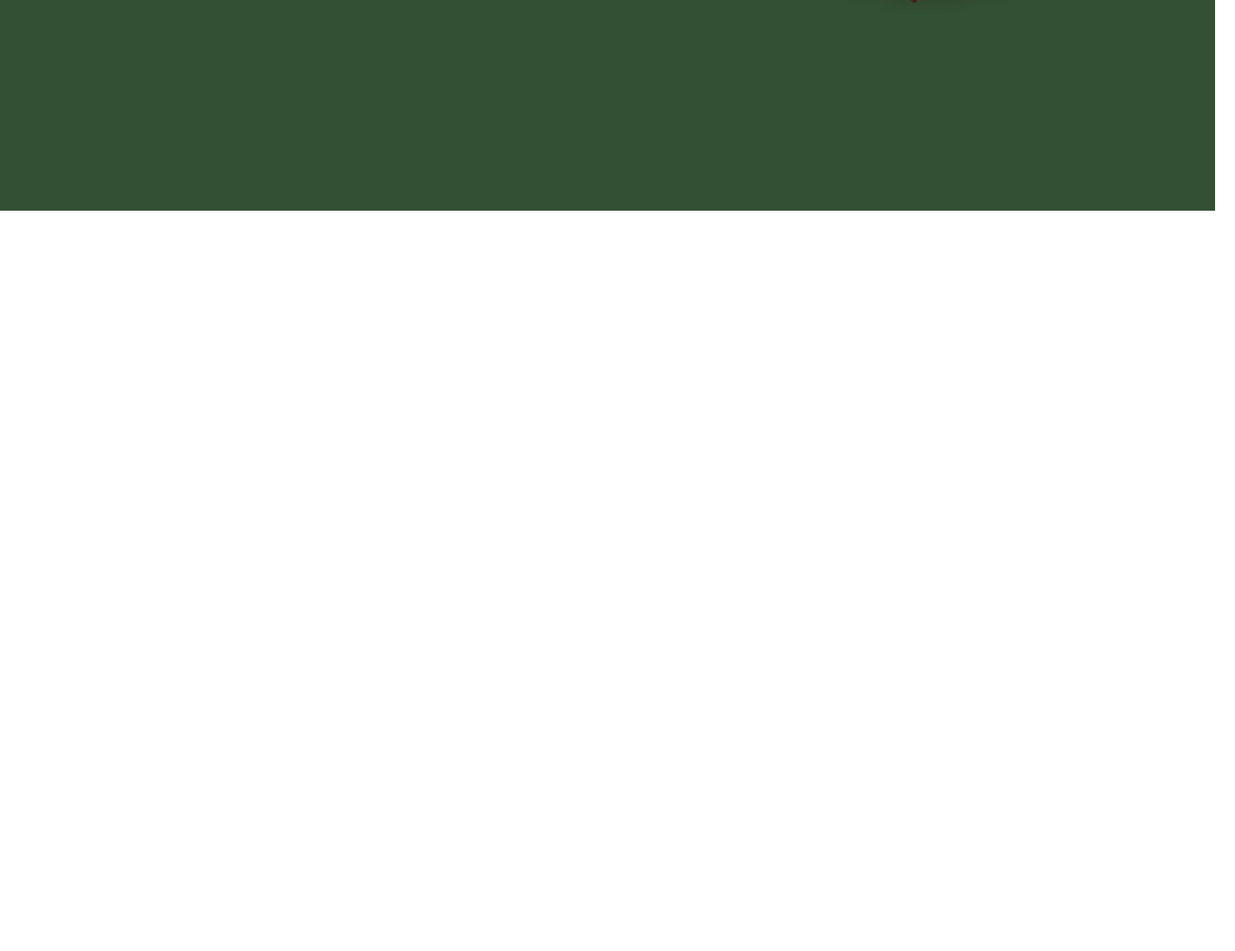
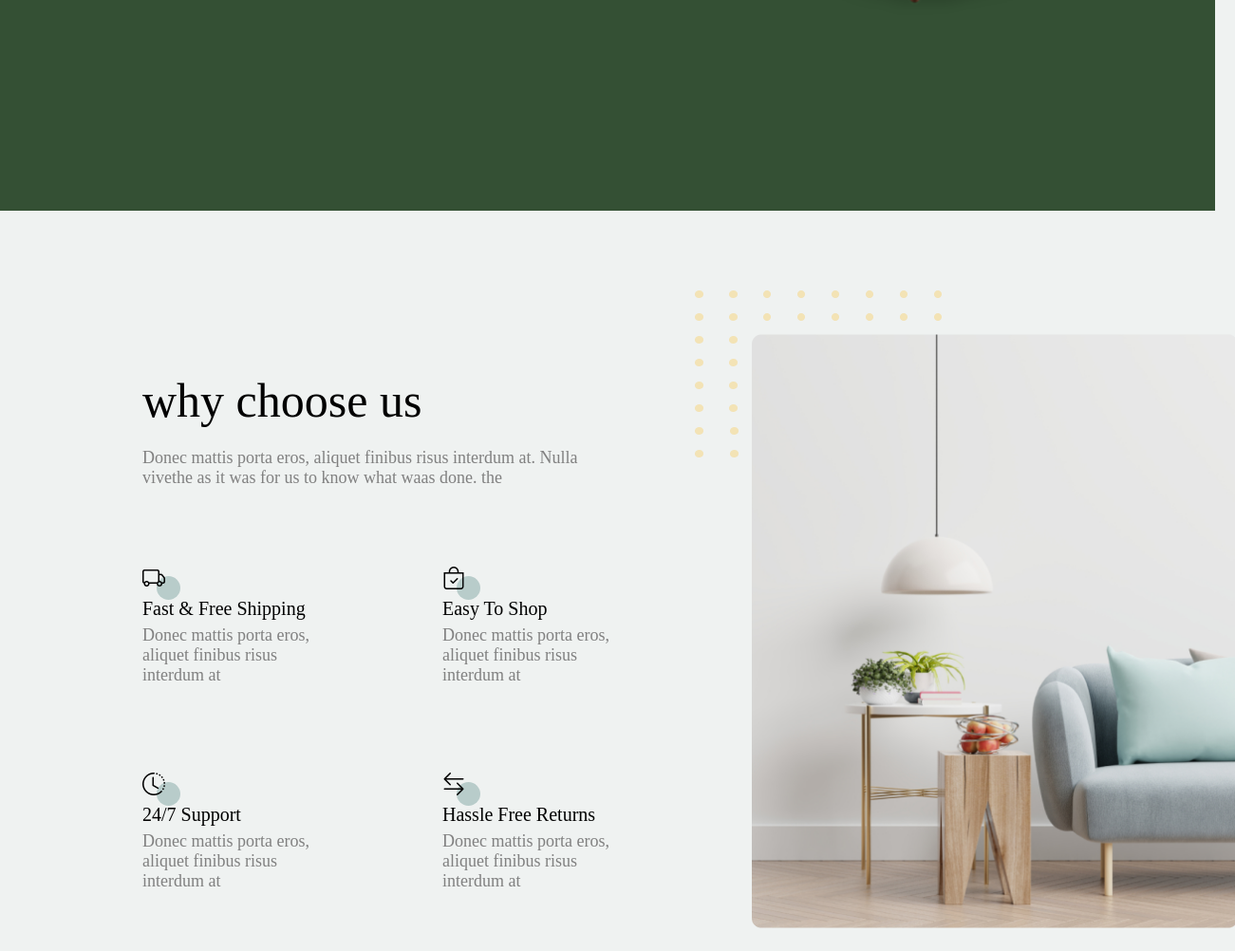
Before and after one commit to Marwa-221b/MAM-project, a plain HTML site: page index.html in a window 1280 px wide. Shown: the part 578-1580 px from the top of the page at 95% size, 1301 px wide, since content can reach past the window. Before the commit the page ends 800 px from the top, so only its background shows below. Drawn offline with nearby package versions, Linux system fonts and the light colour scheme.

Commit message:
mariam commit section3 css-done

```diff
--- a/css/style.css
+++ b/css/style.css
@@ -1,10 +1,17 @@
+@import url("https://cdn.jsdelivr.net/npm/bootstrap-icons@1.3.0/font/bootstrap-icons.css");
+
 * {
     padding: 0px;
     margin: 0px;
     box-sizing: border-box;
+    z-index: 0;
 }
 
-.header{
+body {
+    background-color: #EFF2F1;
+}
+
+.header {
     width: 100%;
     height: 80px;
     z-index: 5;
@@ -12,19 +19,23 @@
     color: aliceblue;
     position: fixed;
 }
-.head-content{
+
+.head-content {
     display: flex;
     justify-content: space-between;
     align-items: center;
+
 }
-.head-content #h-logo img{
+
+.head-content #h-logo img {
     width: 120px;
     height: 120px;
     margin-left: 100px;
     padding-bottom: 15px;
 
 }
-.header #span1{
+
+.header #span1 {
     color: aliceblue;
     font-size: 30px;
     font-weight: bold;
@@ -32,30 +43,36 @@
     font-family: sans-serif;
 
 }
-.head-content p{
+
+.head-content p {
     margin-top: 20px;
     margin-left: 100px;
     font-weight: bold;
     font-size: 25px;
     color: rgb(80, 44, 44);
 }
+
 .header nav {
     display: flex;
 
 }
-.header nav .elements{
+
+.header nav .elements {
     margin: 5px;
     margin-left: 50px;
     margin-bottom: 18px;
 }
-.header nav .elements li{
+
+.header nav .elements li {
     position: relative;
     display: inline;
     margin: 10px;
     margin-left: 20px;
     padding: 3px 3px;
 }
-.header nav .elements li::after,.header nav .elements li::before{
+
+.header nav .elements li::after,
+.header nav .elements li::before {
     content: "";
     position: absolute;
     border-style: solid;
@@ -63,76 +80,91 @@
     top: 0;
     transition: transform 0.2s;
 }
-.header nav .elements li::after{
+
+.header nav .elements li::after {
     border-width: 2px 0;
     height: 80%;
     width: 100%;
     transform: scale3d(0, 1, 1);
     transform-origin: left;
 }
-.header nav .elements li::before{
-    border-width: 0 2px ;
+
+.header nav .elements li::before {
+    border-width: 0 2px;
     height: 80%;
     width: 100%;
     transform: scale3d(1, 0, 1);
 
 }
-.header nav .elements li:hover::before{
+
+.header nav .elements li:hover::before {
     transform: scale3d(1, 1, 1);
 }
-.header nav .elements li:hover::after{
+
+.header nav .elements li:hover::after {
     transform: scale3d(1, 1, 1);
-    transition-delay:0.2s ;
+    transition-delay: 0.2s;
 
 }
-.header nav #links{
+
+.header nav #links {
     margin-left: 300px;
     background-color: rgb(170, 165, 165);
     margin-right: 20px;
     border-radius: 15px;
 
 }
+
 .header nav ul {
     display: flex;
     list-style: none;
 }
 
-.header nav #links li a{
+.header nav #links li a {
     font-family: sans-serif;
     margin: 25px;
     color: rgb(245, 240, 250);
     display: block;
 
 }
-.head-content nav #userinfo{
+
+.head-content nav #userinfo {
     display: flex;
 }
-.head-content nav #userinfo #user{
+
+.head-content nav #userinfo #user {
     text-decoration: none;
     margin-left: 10px;
     color: rgb(28, 28, 238);
 }
-.head-content nav #userinfo #logout{
+
+.head-content nav #userinfo #logout {
     margin-left: 10px;
     margin-right: 20px;
 }
-.head-content nav #userinfo #user ,.head-content nav #userinfo #logout{
+
+.head-content nav #userinfo #user,
+.head-content nav #userinfo #logout {
     color: rgb(148, 148, 223);
 }
-.head-content nav #userinfo i{
+
+.head-content nav #userinfo i {
     margin-left: 10px;
     font-size: 25px;
     cursor: pointer;
     color: rgb(91, 173, 91);
 }
-.head-content nav #userinfo li{
+
+.head-content nav #userinfo li {
     margin: 5px;
 }
-.head-content nav #userinfo #lastli{
+
+.head-content nav #userinfo #lastli {
     margin-top: 12px;
 }
+
 /* ///////////////////////////////////sec1//////////////////////////////// */
-.sec1{
+.sec1 {
     width: 100%;
     height: 100vh;
     background-image: url(../images/back3.jpg);
@@ -140,31 +172,35 @@ transform-origin: left;
     background-size: cover;
     position: relative;
 }
-.overlay{
+
+.overlay {
     position: absolute;
     width: 100%;
     height: 100vh;
-    background-color: rgba(156, 153, 153,0.5);
+    background-color: rgba(156, 153, 153, 0.5);
 
 }
-.sec1 .contanier{
+
+.sec1 .contanier {
     position: absolute;
     background-color: rgb(88, 88, 88);
     top: 50%;
     left: 50%;
-    transform: translate(-50%,-50%);
+    transform: translate(-50%, -50%);
     width: 500px;
     min-height: 200px;
     text-align: center;
     border-radius: 5%;
     padding: 15px;
 }
-.sec1 .contanier h2{
+
+.sec1 .contanier h2 {
     font-weight: bold;
     font-size: 25px;
     color: aliceblue;
 }
-.sec1 .contanier input{
+
+.sec1 .contanier input {
     display: block;
     width: 100%;
     margin: 5px 0px;
@@ -173,37 +209,44 @@ transform-origin: left;
     outline: none;
 
 }
-.sec1 .contanier a{
+
+.sec1 .contanier a {
     color: rgb(45, 45, 143);
 }
-.sec1 .contanier input[type=submit]{
+
+.sec1 .contanier input[type=submit] {
     background-color: rgb(29, 65, 29);
     border: none;
     color: aliceblue;
 }
+
 /* //////////////////////////////////////////////sec2/////////////////////////////// */
-.section1{
+.section1 {
     position: relative;
-    background-color:rgb(52, 80, 52);
+    background-color: rgb(52, 80, 52);
     height: 100vh;
 
 }
-.section1 .img-f{
+
+.section1 .img-f {
     position: absolute;
     margin-left: 450px;
     margin-top: 80px;
     z-index: 4;
 }
-.f-images{
+
+.f-images {
     position: relative;
 }
-.section1 .dot-img{
+
+.section1 .dot-img {
     position: absolute;
-  z-index:1 ;
+    z-index: 1;
     margin-top: 150px;
     margin-left: 990px;
 }
-.section1 .f-content{
+
+.section1 .f-content {
     position: absolute;
     z-index: 4;
     margin-top: 250px;
@@ -211,14 +254,16 @@ position: absolute;
     color: aliceblue;
     font-size: 30px;
 }
-.section1 .buttons{
+
+.section1 .buttons {
     position: absolute;
     z-index: 4;
     margin-top: 500px;
     margin-left: 100px;
 
 }
-.section1 #f-btn{
+
+.section1 #f-btn {
     width: 120px;
     height: 50px;
     background-color: rgb(240, 216, 0);
@@ -227,36 +272,148 @@ position: absolute;
     border: none;
     margin-right: 30px;
 }
-.section1 #f1-btn{
+
+.section1 #f1-btn {
     width: 120px;
     height: 50px;
     color: white;
-    background-color: rgba(55, 62, 68,0);
-    border-radius: 100px ;
-    border:1px solid white;
+    background-color: rgba(55, 62, 68, 0);
+    border-radius: 100px;
+    border: 1px solid white;
 
 
 }
-@media(max-width:1000px){
-   .header #span1{
+
+/* //////////////////////////////////////////////sec3/////////////////////////////// */
+
+.section3 .grid_text {
+    font-size: 18px;
+    color: gray;
+    padding: 0px 10px 10px 50px;
+
+}
+
+.section3 .grid_text::first-line {
+    font-size: 20px;
+    font-weight: 500;
+    color: black;
+    line-height: 35px;
+    text-transform: capitalize;
+}
+
+.section3 #head {
+    grid-area: head;
+    font-size: 18px;
+    color: gray;
+    padding: 120px 50px 0px 50px;
+
+}
+
+.section3 #head::first-line {
+    font-size: 50px;
+    font-weight: 500;
+    color: black;
+    line-height: 100px;
+}
+
+.section3 #transport {
+    grid-area: transp;
+}
+
+.section3 #shop {
+    grid-area: shop;
+}
+
+.section3 #support {
+    grid-area: supp;
+}
+
+.section3 #hassle {
+    grid-area: hass;
+}
+
+.section3 .img_container3 {
+    grid-area: image;
+    position: relative;
+    width: 35vw;
+    height: 90vh;
+
+}
+
+.section3 .why_chu_img {
+    height: 87%;
+    z-index: 0;
+    position: absolute;
+    top: 100px;
+    left: 60px;
+
+
+}
+
+.section3 img.dots1 {
+    z-index: -1;
+    position: absolute;
+    top: 54px;
+
+}
+
+.section3 .grid_container_sec3 {
+    display: grid;
+    grid-template-areas:
+        "head head image"
+        "transp shop image"
+        "supp hass image";
+    margin: 30px 100px 30px 100px;
+    gap: 50px;
+}
+
+.section3 i {
+    display: block;
+    color: black;
+    font-size: x-large;
+    padding: 10px 10px 0px 50px;
+    position: relative;
+    z-index: 1;
+
+}
+
+.section3 .grey_circle {
+    position: absolute;
+    top: 20px;
+    left: 65px;
+    z-index: -1;
+    border-radius: 50%;
+    height: 25px;
+
+
+
+
+}
+
+
+/* //////////////////////////////////////////////media query/////////////////////////////// */
+@media(max-width:1000px) {
+    .header #span1 {
         margin-left: 5px;
     }
 
 
 }
-@media(min-width:100px) and (max-width:700px){
-    .f-images{
+
+@media(min-width:100px) and (max-width:700px) {
+    .f-images {
 
         margin-left: -300Px;
     }
-    .img-f{
+
+    .img-f {
 
         width: 200px;
         height: 200px;
 
     }
 
-    .f-images .dot-img{
+    .f-images .dot-img {
         width: 100px;
         height: 100px;
 
@@ -264,18 +421,20 @@ position: absolute;
         margin-left: 550px;
     }
 
-    .section1 .f-content{
+    .section1 .f-content {
         margin-top: 300px;
     }
 
-   .header nav .elements{
+    .header nav .elements {
         display: none;
 
     }
-    .head-content #h-logo img{
+
+    .head-content #h-logo img {
         margin-left: 10px;
     }
-    .header #span1{
+
+    .header #span1 {
         margin-left: -50px;
     }
 }
--- a/index.html
+++ b/index.html
@@ -63,7 +63,66 @@
             </div>
 
         </section>
+        <!--------------------------------------------->
+        <section class="section2"></section>
+          <!--------------------------------------------->
+        <section class="section3">
 
+            <div class="grid_container_sec3">
+                <div class="grid_items_h" id="head">
+                    <p>why choose us<br>
+                    Donec mattis porta eros, aliquet finibus risus interdum at. Nulla vivethe as it was for us to know what waas done. the</p>
+                </div>
+
+                <div class="grid_items3" id="transport">
+                    <i class="bi bi-truck">   <img src="images\Rectangle 10.png" class="grey_circle"  alt="grey circle"></i>
+
+                    <p class="grid_text"></i>fast & free shipping<br>
+                        Donec mattis porta eros, aliquet finibus risus interdum at</p>
+                </div>
+
+                <div class="grid_items3" id="Shop">
+                    <i class="bi bi-bag-check">
+                        <img src="images\Rectangle 10.png" class="grey_circle"  alt="grey circle">
+                    </i>
+
+                    <p class="grid_text">easy to shop<br>
+                        Donec mattis porta eros, aliquet finibus risus interdum at</p>
+                </div>
+
+                <div class="grid_items3" id="support">
+                    <i class="bi bi-clock-history">
+                        <img src="images\Rectangle 10.png" class="grey_circle"  alt="grey circle">
+                    </i>
+
+                   <p class="grid_text">24/7 support<br>
+                    Donec mattis porta eros, aliquet finibus risus interdum at</p>
+                </div>
+
+                <div class="grid_items3" id="hassle">
+                    <i class="bi bi-arrow-left-right">
+                        <img src="images\Rectangle 10.png" class="grey_circle" alt="grey circle">
+                    </i>
+                  <p class="grid_text">hassle free returns<br>
+                    Donec mattis porta eros, aliquet finibus risus interdum at</p>
+                </div>
+                <div class="img_container3">
+                    <img src="images\why-choose-us-img 1.png" class="why_chu_img" alt="why choose us / lounge">
+                    <img src="images\Dot.png" class="dots1" alt="dots" >
+                </div>
+            </div>
+        </section>
+          <!--------------------------------------------->
+        <section class="section4"></section>
+          <!--------------------------------------------->
+        <section class="section5"></section>
+          <!--------------------------------------------->
+        <section class="section6"></section>
+          <!--------------------------------------------->
+        <section class="section7"></section>
+          <!--------------------------------------------->
+        <section class="section8"></section>
+          <!--------------------------------------------->
         <script src="js/user.js"></script>
     </body>
 </html>
```
Lines whose indentation alone changed are shown as unchanged.
